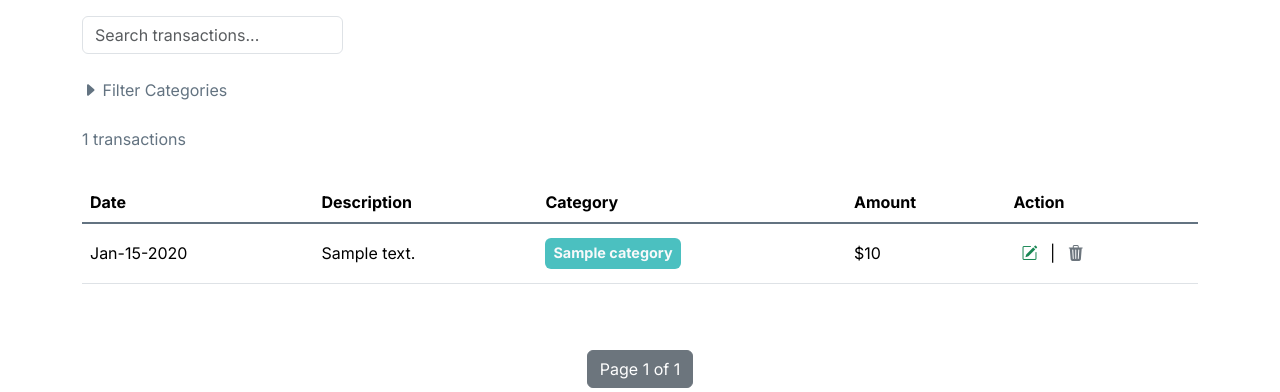
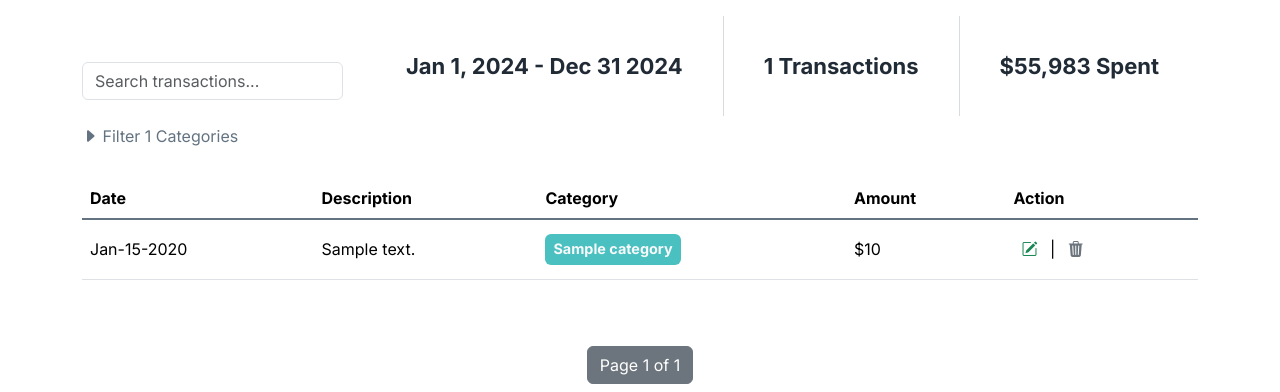
Before and after one commit to PyLou317/Django_portfolio_site, a Django app: template finance_tracker/templates/finance_tracker/transaction_list.html in a window 1280 px wide. Shown: the part 127-519 px from the top of the page. Run offline with Django 5.2, Linux system fonts and the light colour scheme; the template is opened without the code that fills it: most values are stand-ins (such as "Sample title", 1, 10 or a date in 2020); grey boxes marked "Sample" are stand-in pictures.

Commit message:
added stats bar for transactions

```diff
--- a/finance_tracker/static/finance_tracker/css/finance_tracker.css
+++ b/finance_tracker/static/finance_tracker/css/finance_tracker.css
@@ -211,11 +211,6 @@
     display: none;
 }
 
-#category_filter_div {
-    background-color: #ffffff;
-    border-radius: 8px;
-}
-
 .badge.category-badge {
     font-size: .9em;
     background-color: var(--primary-color);
@@ -238,6 +233,10 @@
     font-size: .8rem;
 }
 
+/* .stats-bar {
+    height: 200px;
+} */
+
 
 /* -----===== Category View =====----- */
 #category-list-div {
--- a/finance_tracker/templates/finance_tracker/transaction_list.html
+++ b/finance_tracker/templates/finance_tracker/transaction_list.html
@@ -8,9 +8,10 @@
       <h2 class="justin-content-center"><i class="bi bi-list-ul"></i> Transactions</h2>
     </div>
 
+    {% comment %}------ Header ------{% endcomment %}
+    <div class="row d-flex">
         {% comment %}------ Search Field ------{% endcomment %}
-    <div class="row">
-      <div class="col-12 col-md-3">
+        <div class="col-lg-3 col-md-6 col-sm-12 align-self-end">
             <form method="get" class="mb-3">
                 <div class="input-group">
                     <input type="text" class="form-control" placeholder="Search transactions..." name="search_term" value="{{ request.GET.search_term }}" />
@@ -20,10 +21,18 @@
                 </div>
             </form>
         </div>
+        {% comment %}------ Stats Bar ------{% endcomment %}
+        <div class="hstack col gap-3 justify-content-center align-self-center" style="height: 100px;">
+            <div class="py-2 px-4"><h4>Jan 1, 2024 - Dec 31 2024</h4></div>
+            <div class="vr"></div>
+            <div class="py-2 px-4"><h4>{{ filtered_transactions|length }} Transactions</h4></div>
+            <div class="vr"></div>
+            <div class="py-2 px-4"><h4>$55,983 Spent</h4></div>
+          </div>
     </div>
 
     {% comment %}------ Categories ------{% endcomment %}
-    <span id="toggleFilters" class="filter-badge my-2"><i id="category-filter-caret" class="bi bi-caret-right-fill"></i> Filter Categories</span>
+    <span id="toggleFilters" class="filter-badge mt-2"><i id="category-filter-caret" class="bi bi-caret-right-fill"></i> Filter {{ categories|length }} Categories</span>
     <div id="filtersDiv" class="hidden p-1 mt-1 text-center">
         <a href="{% url 'finance_tracker:transaction-list' %}" class="me-1 mb-1">
         <span class="badge rounded-pill text-bg-dark show-all-badge">Show All</span>
@@ -33,10 +42,6 @@
         <span class="badge rounded-pill category-filter-badge">{{ category }}</span>
         </a>
         {% endfor %}
-    </div>
-
-    <div class="mt-3">
-        <p>{{ filtered_transactions|length }} transactions</p>
     </div>
 
     {% comment %}------ Transaction List Table ------{% endcomment %}
```
Lines whose indentation alone changed are shown as unchanged.
